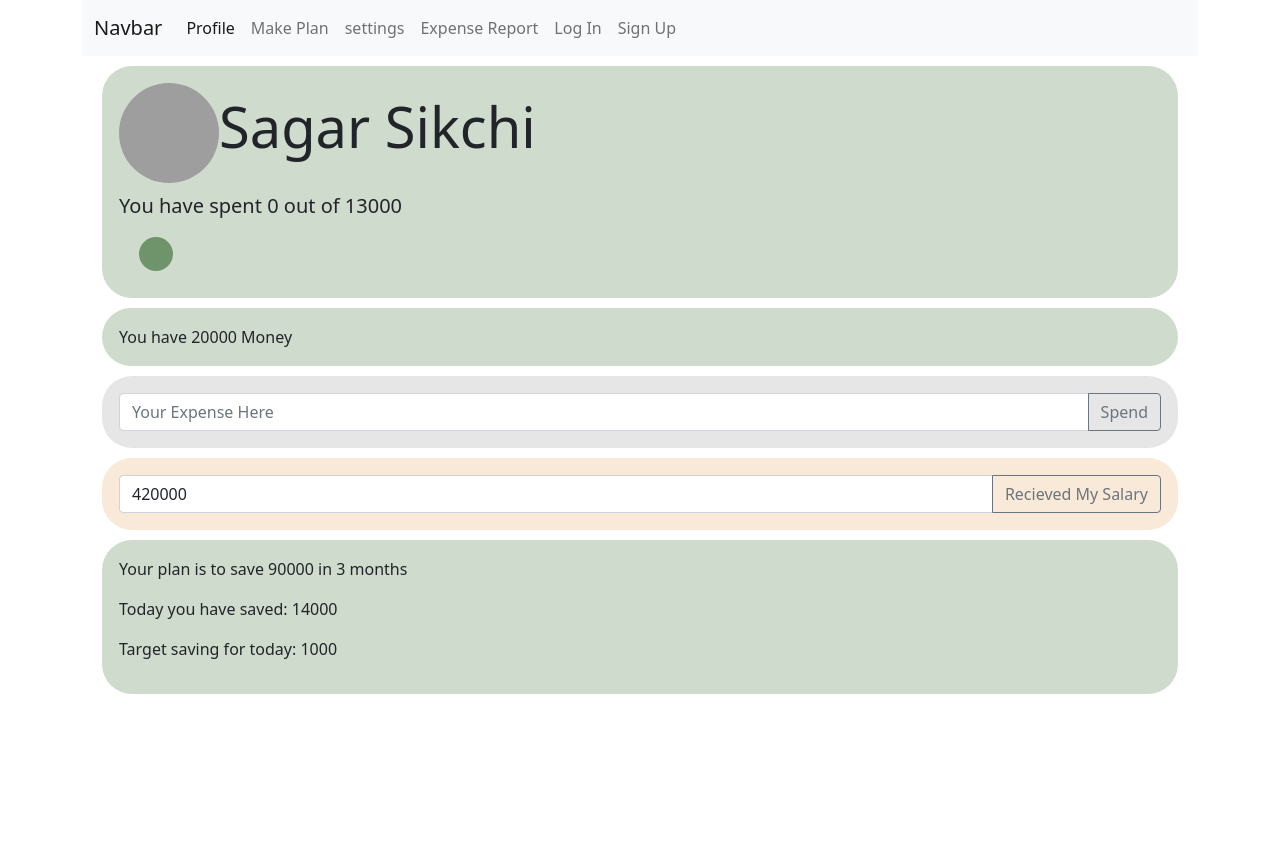
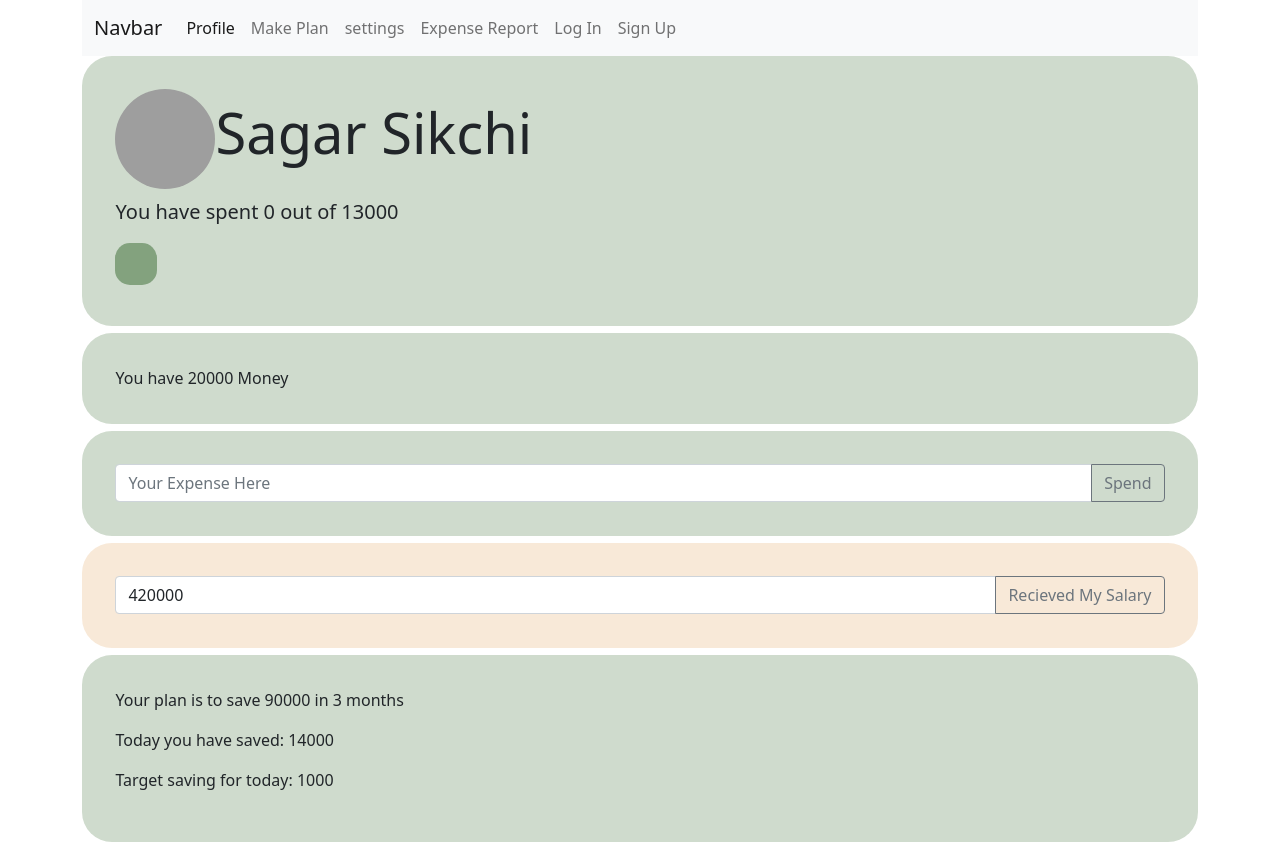
Before and after one commit to hussain18/Personal_Finance_Manager, a React (Create React App) app: page /profile in a window 1280 px wide. Before the commit the page ends 800 px from the top, so only its background shows below. Built offline with nearby package versions, Linux system fonts and the light colour scheme; grey boxes are pictures that could not be loaded.

Commit message:
Styling was refactored and some basic animations are added

```diff
--- a/src/App.css
+++ b/src/App.css
@@ -1,3 +1,35 @@
 ul{
     padding: .5rem im !important;
 }
+
+.component-container{
+    background-color: rgba(16, 77, 8,0.2);
+    padding: 3%;
+    border-radius: 30px;
+    margin-bottom: 7px;
+    transition-property: all;
+    transition-duration: 200ms;
+    transition-timing-function:ease-in-out;
+}
+
+.collapseButtonStyle {
+    padding-top: 1;
+    padding-bottom: 1;
+    margin-right: 0%;
+    margin-left:0%;
+    margin-bottom: 0;
+    border-bottom-width: 0;
+    border-left-width: 0;
+    border-right-width: 0px;
+    border-radius: 0;
+}
+
+.container-hovered:hover {
+    transform: scale(1.025555);
+    box-shadow: 3px 3px 5px gray;
+
+}
+
+.form-style {
+    padding: 5%;
+}
--- a/src/components/expenseReport.js
+++ b/src/components/expenseReport.js
@@ -1,22 +1,8 @@
 import React, { Component } from 'react';
 import NavBar from './nav.js'
+import {bgColors, bgColorsFullOp} from './styles/backgroundColors.js'
 
 ///////////////////// STYLINGS \\\\\\\\\\\\\\\\\\\\\
-const containerStyle = {
-    backgroundColor: 'rgba(16, 77, 8,0.2)',
-    padding: 10,
-    borderRadius: 30,
-    margin: 10,
-}
-
-const titleStyle = {
-    padding: 10,
-    borderRadius: 30,
-    margin: 10,
-    marginTop: 13,
-    fontWeight: 'bold',
-}
-
 const ulStyle = {
     padding: 0,
     marginRight: 20,
@@ -34,19 +20,9 @@ const collapseButtonStyle = {
     borderRadius: 0,
 }
 
-const statusExpandedColors = {
-    1: 'rgba(16, 77, 8,0.2)',
-    2: 'rgba(112, 185, 43,0.2)',
-    3: 'rgba(219, 146, 63,0.2)',
-    4: 'rgba(102, 27, 9,0.2)',
-}
+const statusExpandedColors = {...bgColors}
 
-const statusColors = {
-    1: 'rgba(16, 77, 8,0.7)',
-    2: 'rgba(112, 185, 43, 0.7)',
-    3: 'rgba(219, 146, 63, 0.7)',
-    4: 'rgba(245, 61, 14, 0.7)',
-}
+const statusColors = {...bgColorsFullOp}
 
 ///////////////////// DATA COMING FROM DATABASE \\\\\\\\\\\\\\\\\\\\\
 const days = [
@@ -159,23 +135,31 @@ const years = [
 ]
 
 ////////////////////// UTILITY FUNCTIONS \\\\\\\\\\\\\\\\\\\\\\\\\
-function getStatusColor(expectedExpense, expense, isExpanded) {
-    if (!expectedExpense || !expense) return;
+function getStatusColor(expectedExpense, expense) {
+    if (!expectedExpense || !expense) return '1';
 
-    let colors = isExpanded ? statusExpandedColors : statusColors
+    if(expense/expectedExpense < 0.5) return '1';
+    if(expense/expectedExpense < 0.95) return '2';
+    if(expense/expectedExpense < 1) return '3';
 
-    if(expense/expectedExpense < 0.5) return colors['1'];
-    if(expense/expectedExpense < 0.95) return colors['2'];
-    if(expense/expectedExpense < 1) return colors['3'];
-    return colors['4'];
+    return '4';
 }
 
 function getStatusStyle(expectedExpense, expense, isExpanded) {
-    let elementStyle = {...containerStyle}
-    const statusColor = getStatusColor(expectedExpense, expense, isExpanded)
+    const colorIndex = getStatusColor(expectedExpense, expense)
+    var style = {
+        paddingRight: 40,
+        paddingLeft: 40,
+        paddingTop: 10,
+        paddingBottom: 10,
+        marginBottom: 5,
+        backgroundColor: statusExpandedColors[colorIndex],
+        //...
+    }
 
-    elementStyle.backgroundColor = statusColor
-    return elementStyle;
+    if(!isExpanded) style.backgroundColor = statusColors[colorIndex]
+
+    return style
 }
 
 
@@ -246,7 +230,7 @@ class DaysView extends Component {
 
         return this.state.expanded ?
             <div
-                className = "container"
+                className = "component-container container-hovered"
                 style ={style}
                 onClick = {() => this.expandToggling()} >
 
@@ -254,7 +238,7 @@ class DaysView extends Component {
 
             </div> :
             <div
-                className = "container"
+                className = "component-container container-hovered"
                 style ={style}
                 onClick = {() => this.expandToggling()} >
                 <CompactView name = {name}
@@ -294,7 +278,7 @@ class MonthsView extends Component {
 
         return this.state.expanded ?
             <div
-                className = "container"
+                className = "component-container"
                 style ={styleExpanded} >
 
                 <Title
@@ -312,7 +296,7 @@ class MonthsView extends Component {
 
             </div> :
             <div
-                className = "container"
+                className = "component-container container-hovered"
                 style ={style}
                 onClick = {() => this.expandToggling()} >
                 <CompactView name={name}
@@ -351,7 +335,7 @@ class YearsView extends Component {
 
         return this.state.expanded ?
             <div
-                className = "container"
+                className = "component-container"
                 style ={styleExpanded} >
 
                 <Title
@@ -369,7 +353,7 @@ class YearsView extends Component {
 
             </div> :
             <div
-                className = "container"
+                className = "component-container container-hovered"
                 style ={styleExpanded}
                 onClick = {() => this.expandToggling()} >
 
@@ -405,9 +389,6 @@ class ExpenseReport extends Component {
         return (
             <div className = "container">
                 <NavBar
-                    profile = ''
-                    makePlan = ''
-                    settings = ''
                     expenseReport = ' active'/>
 
                 <ul type="none" style = {ulStyle}>
--- /dev/null
+++ b/src/components/styles/backgroundColors.js
@@ -0,0 +1,26 @@
+const bgColors = {
+    1: 'rgba(16, 77, 8,0.2)',
+    2: 'rgba(112, 185, 43,0.2)',
+    3: 'rgba(219, 146, 63,0.2)',
+    4: 'rgba(102, 27, 9,0.2)',
+}
+
+const bgColorsMidOp = {
+    1: 'rgba(16, 77, 8,0.4)',
+    2: 'rgba(112, 185, 43,0.4)',
+    3: 'rgba(219, 146, 63,0.4)',
+    4: 'rgba(102, 27, 9,0.4)',
+}
+
+const bgColorsFullOp = {
+    1: 'rgba(16, 77, 8, .7)',
+    2: 'rgba(112, 185, 43, .7)',
+    3: 'rgba(219, 146, 63, .7)',
+    4: 'rgba(102, 27, 9, .7)',
+}
+
+module.exports = {
+    bgColors,
+    bgColorsMidOp,
+    bgColorsFullOp,
+}
--- a/src/components/userProfile.js
+++ b/src/components/userProfile.js
@@ -1,23 +1,14 @@
 import NavBar from './nav.js'
 import React from 'react'
 import styled from 'styled-components'
+import {bgColors, bgColorsMidOp} from './styles/backgroundColors.js'
 
 
 
 //////////////////////// STYLES \\\\\\\\\\\\\\\\\\\\\\\\\\\\\\
-const statusColors = {
-    1: 'rgba(16, 77, 8,0.2)',
-    2: 'rgba(112, 185, 43,0.2)',
-    3: 'rgba(219, 146, 63,0.2)',
-    4: 'rgba(102, 27, 9,0.2)',
-}
+const statusColors = {...bgColors}
 
-const progressBarColors = {
-    1: 'rgba(16, 77, 8,0.5)',
-    2: 'rgba(112, 185, 43,0.5)',
-    3: 'rgba(219, 146, 63,0.5)',
-    4: 'rgba(102, 27, 9,0.5)',
-}
+const progressBarColors = {...bgColorsMidOp}
 
 let userImgStyle = {
     height: 100,
@@ -25,24 +16,11 @@ let userImgStyle = {
     borderRadius: 90,
 }
 
-let containerStyle = {
-    backgroundColor: 'rgba(0,0,0,0.099999',
-    padding: 17,
-    borderRadius: 30,
-    margin: 10,
-    marginLeft: 20,
-    marginRight: 20,
-}
-
-let pageStyle = {
-    paddingTop: 20,
-}
-
-
 //////////////////////// VIEWS \\\\\\\\\\\\\\\\\\\\\\\\
 const ProgressBarFiller = styled.div`
     width: ${props => props.width}%;
-    transition: width .4s ease-in-out;
+    padding: 2%;
+    border-radius: 15px;
 
 `
 
@@ -81,8 +59,15 @@ class SingleInput extends React.Component {
     }
 
     render() {
+
+        const componentStyle = {
+            backgroundColor: statusColors[this.props.style]
+            //...
+        }
+
       return (
-        <form onSubmit={this.handleSubmit} style={this.props.style}>
+        <form onSubmit={this.handleSubmit} style={componentStyle}
+            className='component-container container-hovered' >
             <div className = 'input-group '>
                 <input
                     className='form-control'
@@ -105,8 +90,6 @@ class SingleInput extends React.Component {
 }
 
 function UserJumbotron(props) {
-    // alert(props.hasPlan)
-
     const toSaveToday = props.userData.hasPlan? props.userData.plan.amount/(props.userData.plan.duration * 30) : 0
     const toSpendToday = props.userData.income/30-toSaveToday
     const todayExpense = props.userData.todayExpense
@@ -118,31 +101,44 @@ function UserJumbotron(props) {
     }
 
     // Creating style of progress bar filler
-    var progressBarStyle = {...props.style}
-    progressBarStyle.backgroundColor = progressBarColors[props.backgroundColorIndex]
-    progressBarStyle.height = 5
+    var componentStyle = {
+        backgroundColor: statusColors[props.style]
+    }
 
-    return <div style={props.style}>
+    var progressBarStyle = {
+        backgroundColor: progressBarColors[props.style]
+    }
+
+    return <div style={componentStyle} className="component-container container-hovered" >
             <h1 className="display-4" >
                 <UserImg picture = {props.userData.picture}/>
                 {props.userData.userName}
             </h1>
             <p className="lead">You have spent {todayExpense} out of {toSpendToday}</p>
-            <ProgressBarFiller style = {progressBarStyle} width = {expensePercentage}/>
+            <ProgressBarFiller
+                style = {progressBarStyle}
+                width = {expensePercentage()}
+                className='component-container'/>
         </div>
 }
 
 function PlanView(props) {
     const toSaveToday = props.hasPlan? props.plan.amount/(props.plan.duration * 30) : 0
     const todaySaving = props.income/30 - props.todayEx
+
+    var componentStyle = {
+        backgroundColor: statusColors[props.style]
+        // Can add more styles...
+    }
+
     return  props.hasPlan ?
-        <div style={props.style}>
+        <div style={componentStyle} className = 'component-container container-hovered'>
             <p>Your plan is to save {props.plan.amount} in {props.plan.duration} months</p>
             <p>Today you have saved: {todaySaving}</p>
             <p>Target saving for today: {toSaveToday}</p>
         </div> :
 
-        <div style={containerStyle}>
+        <div style={componentStyle} className = 'component-container container-hovered'>
             <p>You have no plans <a href = "#">Click Here</a> to Create one</p>
         </div>
 }
@@ -178,65 +174,38 @@ export default class UserProfile extends React.Component {
     getStatus() {
 
         // Getting daily Expense Status
-        let dailyExpenseStatus = {
-            ...containerStyle
-        }
+        let dailyExpenseStatus = '1'
 
         const everydayEx = this.state.income/30
         const todayEx = this.state.todayExpense
-        var backgroundColorIndex = '1'
+        const expenseRate = todayEx/everydayEx
 
-        if(todayEx/everydayEx < 0.5) {
-            dailyExpenseStatus.backgroundColor = statusColors['1']
-            backgroundColorIndex = '1'
-        } else if (todayEx/everydayEx < 0.8) {
-            dailyExpenseStatus.backgroundColor = statusColors['2']
-            backgroundColorIndex = '2'
-        } else if(todayEx/everydayEx < 1) {
-            dailyExpenseStatus.backgroundColor = statusColors['3']
-            backgroundColorIndex = '3'
-        } else {
-            dailyExpenseStatus.backgroundColor = statusColors['4']
-            backgroundColorIndex = '4'
-        }
+        if(expenseRate > 1) dailyExpenseStatus = '4';
+        else if(expenseRate > 0.66) dailyExpenseStatus = '3';
+        else if(expenseRate > 0.33) dailyExpenseStatus = '2';
 
 
         // Getting Plan Status
-        let planStatus = {
-            ...containerStyle
-        }
+        let planStatus = '1'
         const toSaveToday = this.state.hasPlan? this.state.plan.amount/(this.state.plan.duration * 30) : 0
         const todaySaving = everydayEx - todayEx
-        if((todaySaving - toSaveToday) > 0) {
-            planStatus.backgroundColor = statusColors['1']
-        } else if ((todaySaving - toSaveToday) === 0) {
-            planStatus.backgroundColor = statusColors['2']
-        } else {
-            planStatus.backgroundColor = statusColors['4']
-        }
+        if(todaySaving < 0) planStatus = '4';
+        else if (todaySaving === 0) planStatus = '2';
 
         // Getting available amount status
-        let availableAmountStatus = {...containerStyle}
+        let availableAmountStatus = '1'
         const availableAmount = this.state.availableAmount
 
-        if (availableAmount > 1000) {
-            availableAmountStatus.backgroundColor = statusColors['1']
-        } else if (availableAmount > 500){
-            availableAmountStatus.backgroundColor = statusColors['2']
-        } else if (availableAmount > 10) {
-            availableAmountStatus.backgroundColor = statusColors['3']
-        } else {
-            availableAmountStatus.backgroundColor = statusColors['4']
-        }
+        if (availableAmount < 50) availableAmountStatus = '4'
+        else if (availableAmount < 500) availableAmountStatus = '3'
+        else if (availableAmount < 1000) availableAmountStatus = '2'
 
         // Salary Receiving Status
-        let salaryStatus = {...containerStyle}
+        let salaryStatus = '2'
         if(this.state.isIncomeRegular) {
-            if (this.state.isNewMonth) {
-                salaryStatus.backgroundColor = statusColors['3']
-            } else {
-                salaryStatus.backgroundColor = statusColors['1']
-            }
+            salaryStatus = '1'
+            if (this.state.isNewMonth)
+                salaryStatus = '3';
         }
 
         return {
@@ -244,8 +213,7 @@ export default class UserProfile extends React.Component {
             planStyle: planStatus,
             availableAmountStyle: availableAmountStatus,
             salaryStyle: salaryStatus,
-            defaultsStyle: {...containerStyle},
-            backgroundColorIndex,
+            defaultsStyle: '1',
         }
     }
 
@@ -261,21 +229,25 @@ export default class UserProfile extends React.Component {
     }
 
     render() {
+        const status = this.getStatus()
+
         return <div className = "container">
             <NavBar
                 profile = ' active'/>
 
             <UserJumbotron
-                backgroundColorIndex = {this.getStatus().backgroundColorIndex}
+                backgroundColorIndex = {status.backgroundColorIndex}
                 userData={this.state}
-                style = {this.getStatus().dailyExpenseStyle}/>
+                style = {status.dailyExpenseStyle}/>
 
             <p
-                style = {this.getStatus().availableAmountStyle}>
+                style = {{backgroundColor: statusColors[status.availableAmountStyle]}}
+                className = 'component-container container-hovered'
+                >
                 You have {this.state.availableAmount} Money</p>
 
             <SingleInput
-                style = {this.getStatus().defaultsStyle}
+                style = {status.defaultsStyle}
                 onSubmit = {(amount) => this.onSpend(amount)}
                 inputType = 'number'
                 inputLabel = 'Your Expense Here'
@@ -285,15 +257,15 @@ export default class UserProfile extends React.Component {
 
             {this.state.isNewMonth ?
             <SingleInput
-                style = {this.getStatus().salaryStyle}
+                style = {status.salaryStyle}
                 onSubmit = {(salary) => this.onSalaryReceiving(salary)}
                 inputType = 'number'
                 inputSubmitLabel = 'Recieved My Salary'
                 defaultValue = {this.state.isIncomeRegular ? this.state.income : ''} /> :
-                <p style={this.getStatus().salaryStyle}>You have got your Salary</p> }
+                <p style={status.salaryStyle}>You have got your Salary</p> }
 
             <PlanView
-                style = {this.getStatus().planStyle}
+                style = {status.planStyle}
                 hasPlan = {this.state.hasPlan}
                 plan = {this.state.plan}
                 income = {this.state.income}
```
Also changed, not shown: src/components/login.js (+1 -9 lines), src/components/makePlan.js (+0 -7 lines), src/components/settings.js (+1 -10 lines), src/components/signUp.js (+2 -10 lines).
